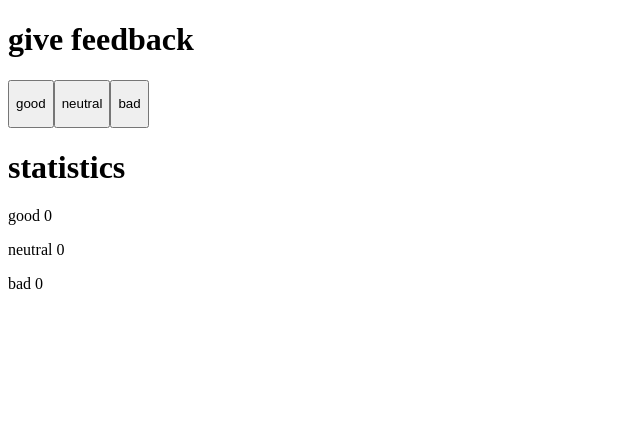
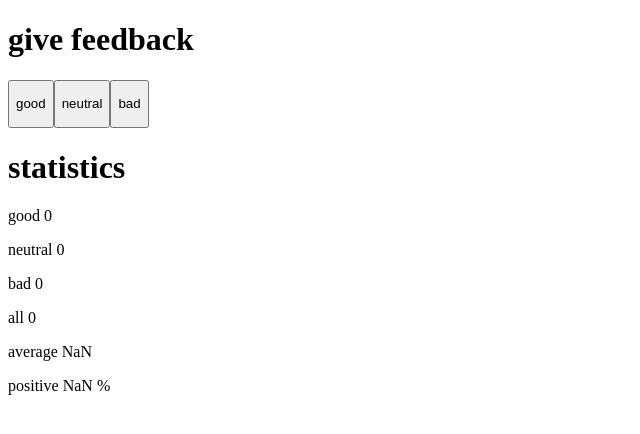
Before and after one commit to miguetronic/Full-Stack-Open-2021, a React (Create React App) app in the folder part1/unicafe/: page / in a window 1280 px wide. Shown: the top 434 px of the page, without its empty margins (0-640 px from the left). Built offline with nearby package versions, Linux system fonts and the light colour scheme.

Commit message:
Exercise 1.7: unicafe step2

```diff
--- a/part1/unicafe/src/App.js
+++ b/part1/unicafe/src/App.js
@@ -13,12 +13,18 @@
   </button>)
 };
 
-const Statistics = (props) => {
+const Statistics = ({good, neutral, bad}) => {
+  const total = good + neutral + bad
+  const average = (good*1 + neutral*0 + bad*-1)/total
+  const positive = (good/total) * 100
   return (
     <div>
-      <p>good {props.good}</p>
-      <p>neutral {props.neutral}</p>
-      <p>bad {props.bad}</p>
+      <p>good {good}</p>
+      <p>neutral {neutral}</p>
+      <p>bad {bad}</p>
+      <p>all {total}</p>
+      <p>average {average}</p>
+      <p>positive {positive} %</p>
     </div>
   )
 }
```
